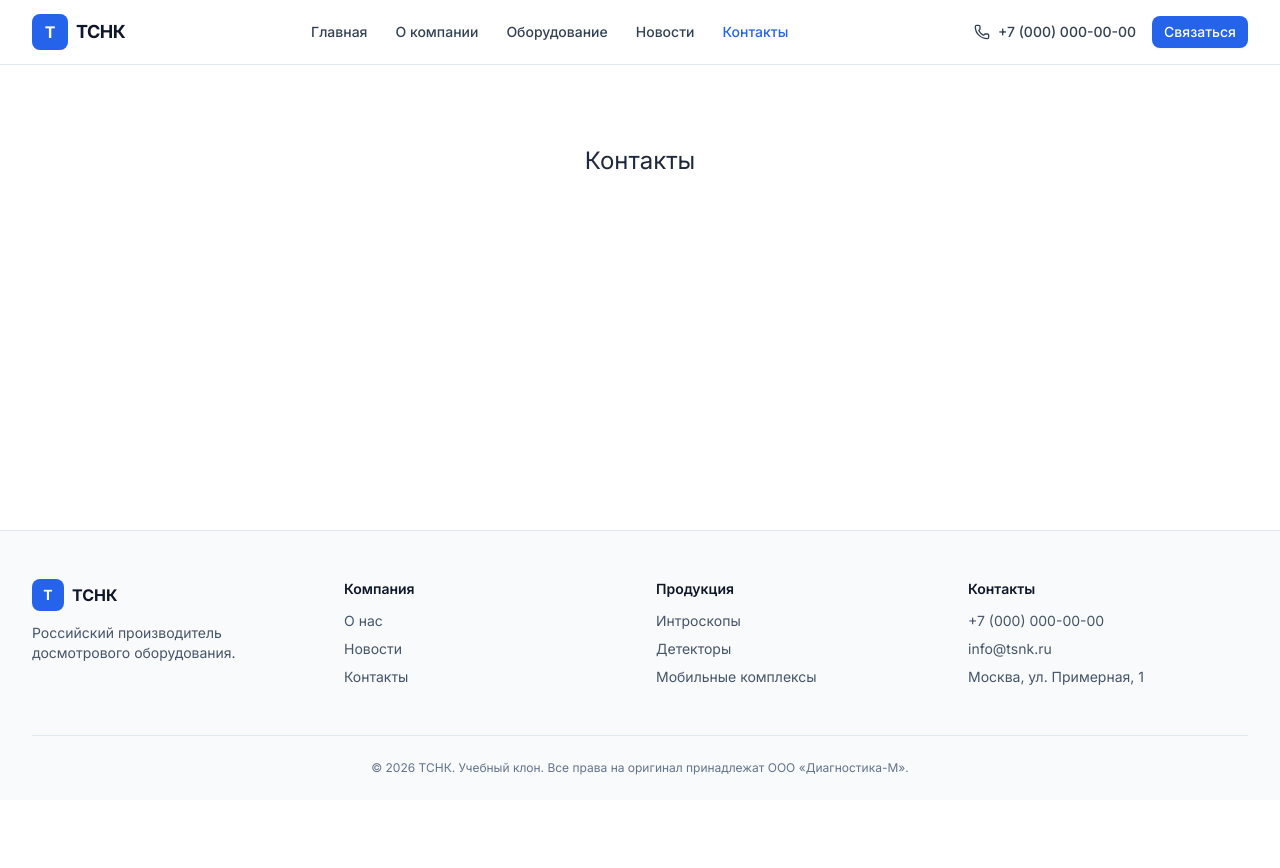
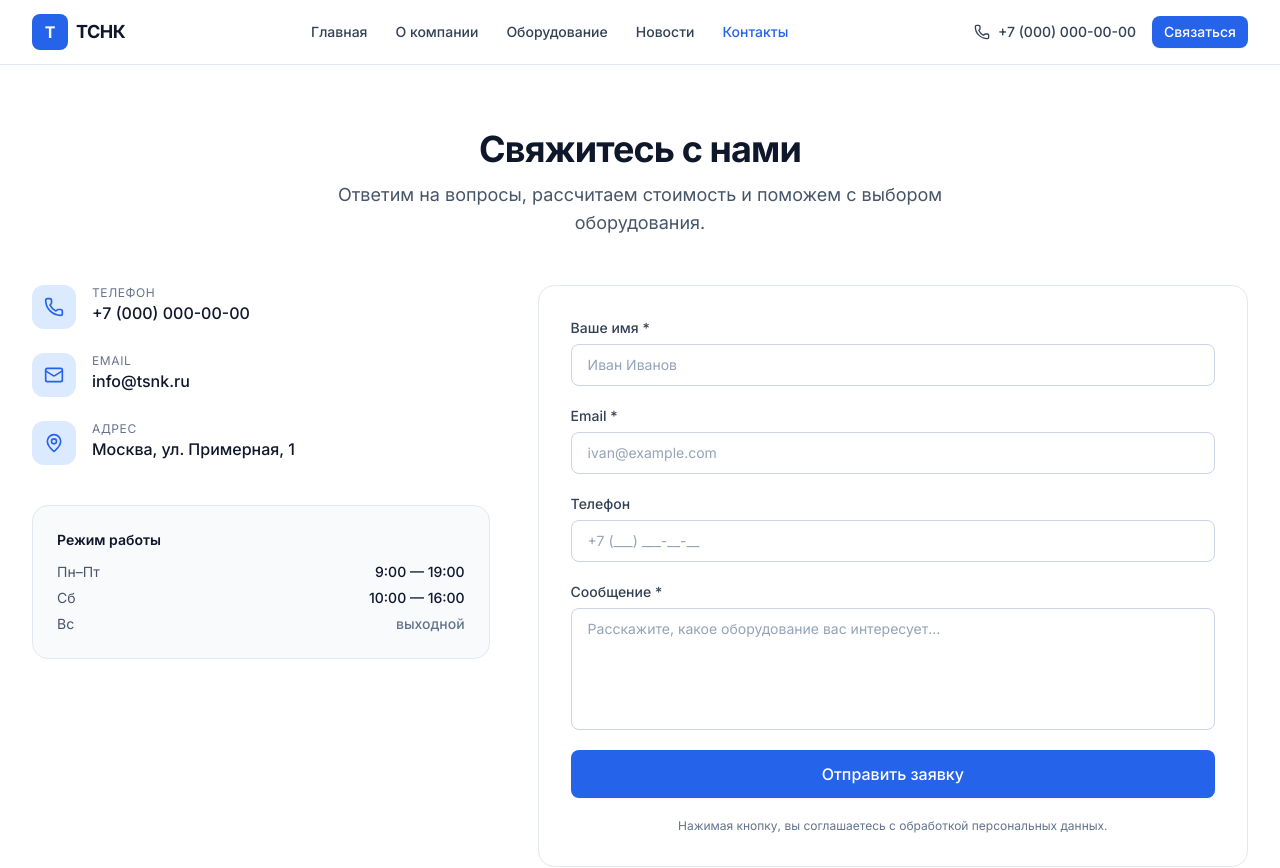
Before and after one commit to igorzolo/tsnk-clone, a React (Vite) app: page /contacts in a window 1280 px wide. Shown: the top 868 px of the page. Before the commit the page ends 800 px from the top, so only its background shows below. Built offline with nearby package versions, Linux system fonts and the light colour scheme.

Commit message:
fix: center subtitle in SectionTitle when align is center

```diff
--- a/package.json
+++ b/package.json
@@ -10,12 +10,14 @@
     "preview": "vite preview"
   },
   "dependencies": {
+    "@hookform/resolvers": "^5.9.1",
     "@tanstack/react-query": "^5.104.0",
     "clsx": "^2.1.1",
     "framer-motion": "^13.4.4",
     "lucide-react": "^1.48.0",
     "react": "^19.2.8",
     "react-dom": "^19.2.8",
+    "react-hook-form": "^7.89.0",
     "react-router-dom": "^7.18.4"
   },
   "devDependencies": {
--- /dev/null
+++ b/src/components/ui/Input.tsx
@@ -0,0 +1,71 @@
+import { forwardRef, type InputHTMLAttributes, type TextareaHTMLAttributes } from 'react';
+import { cn } from '../../lib/cn';
+
+type InputProps = InputHTMLAttributes<HTMLInputElement> & {
+  label?: string;
+  error?: string;
+};
+
+export const Input = forwardRef<HTMLInputElement, InputProps>(
+  ({ label, error, className, id, ...rest }, ref) => {
+    return (
+      <div className="flex flex-col gap-1.5">
+        {label && (
+          <label htmlFor={id} className="text-sm font-medium text-slate-700">
+            {label}
+          </label>
+        )}
+        <input
+          id={id}
+          ref={ref}
+          className={cn(
+            'rounded-lg border bg-white px-4 py-2.5 text-sm text-slate-900 transition-colors',
+            'placeholder:text-slate-400 focus:outline-none focus:ring-2 focus:ring-brand-500',
+            error
+              ? 'border-red-400 focus:ring-red-400'
+              : 'border-slate-300 focus:border-brand-500',
+            className,
+          )}
+          {...rest}
+        />
+        {error && <span className="text-xs text-red-500">{error}</span>}
+      </div>
+    );
+  },
+);
+Input.displayName = 'Input';
+
+type TextareaProps = TextareaHTMLAttributes<HTMLTextAreaElement> & {
+  label?: string;
+  error?: string;
+};
+
+export const Textarea = forwardRef<HTMLTextAreaElement, TextareaProps>(
+  ({ label, error, className, id, ...rest }, ref) => {
+    return (
+      <div className="flex flex-col gap-1.5">
+        {label && (
+          <label htmlFor={id} className="text-sm font-medium text-slate-700">
+            {label}
+          </label>
+        )}
+        <textarea
+          id={id}
+          ref={ref}
+          rows={5}
+          className={cn(
+            'resize-none rounded-lg border bg-white px-4 py-2.5 text-sm text-slate-900 transition-colors',
+            'placeholder:text-slate-400 focus:outline-none focus:ring-2 focus:ring-brand-500',
+            error
+              ? 'border-red-400 focus:ring-red-400'
+              : 'border-slate-300 focus:border-brand-500',
+            className,
+          )}
+          {...rest}
+        />
+        {error && <span className="text-xs text-red-500">{error}</span>}
+      </div>
+    );
+  },
+);
+Textarea.displayName = 'Textarea';
--- a/src/components/ui/SectionTitle.tsx
+++ b/src/components/ui/SectionTitle.tsx
@@ -13,13 +13,20 @@ export default function SectionTitle({
   align = 'left',
   className,
 }: SectionTitleProps) {
+  const centered = align === 'center';
+
   return (
-    <div className={cn(align === 'center' && 'text-center', className)}>
+    <div className={cn(centered && 'text-center', className)}>
       <h2 className="text-3xl font-bold tracking-tight text-slate-900 sm:text-4xl">
         {title}
       </h2>
       {subtitle && (
-        <p className="mt-3 max-w-2xl text-base text-slate-600 sm:text-lg">
+        <p
+          className={cn(
+            'mt-3 max-w-2xl text-base text-slate-600 sm:text-lg',
+            centered && 'mx-auto',
+          )}
+        >
           {subtitle}
         </p>
       )}
--- /dev/null
+++ b/src/lib/validators.ts
@@ -0,0 +1,19 @@
+import { z } from 'zod';
+
+export const contactSchema = z.object({
+  name: z
+    .string()
+    .min(2, 'Имя должно содержать минимум 2 символа')
+    .max(80, 'Слишком длинное имя'),
+  email: z.string().email('Некорректный email'),
+  phone: z
+    .string()
+    .optional()
+    .refine((v) => !v || /^[\d\s+()-]{7,20}$/.test(v), 'Некорректный телефон'),
+  message: z
+    .string()
+    .min(10, 'Сообщение должно содержать минимум 10 символов')
+    .max(2000, 'Сообщение слишком длинное'),
+});
+
+export type ContactFormData = z.infer<typeof contactSchema>;
--- a/src/pages/Contacts.tsx
+++ b/src/pages/Contacts.tsx
@@ -1,3 +1,183 @@
+import { useState } from 'react';
+import { useForm } from 'react-hook-form';
+import { zodResolver } from '@hookform/resolvers/zod';
+import { Mail, Phone, MapPin, CheckCircle2 } from 'lucide-react';
+import Container from '../components/ui/Container';
+import SectionTitle from '../components/ui/SectionTitle';
+import Button from '../components/ui/Button';
+import { Input, Textarea } from '../components/ui/Input';
+import { contactSchema, type ContactFormData } from '../lib/validators';
+
+const contacts = [
+  {
+    icon: Phone,
+    label: 'Телефон',
+    value: '+7 (000) 000-00-00',
+    href: 'tel:+70000000000',
+  },
+  {
+    icon: Mail,
+    label: 'Email',
+    value: 'info@tsnk.ru',
+    href: 'mailto:info@tsnk.ru',
+  },
+  {
+    icon: MapPin,
+    label: 'Адрес',
+    value: 'Москва, ул. Примерная, 1',
+  },
+];
+
 export default function Contacts() {
-  return <div className="py-20 text-center text-2xl">Контакты</div>;
+  const [sent, setSent] = useState(false);
+
+  const {
+    register,
+    handleSubmit,
+    formState: { errors, isSubmitting },
+    reset,
+  } = useForm<ContactFormData>({
+    resolver: zodResolver(contactSchema),
+    defaultValues: { name: '', email: '', phone: '', message: '' },
+  });
+
+  const onSubmit = async (data: ContactFormData) => {
+    // Пока это мок. Позже заменим на реальный API-запрос.
+    console.log('Форма отправлена:', data);
+    await new Promise((r) => setTimeout(r, 800));
+    setSent(true);
+    reset();
+  };
+
+  return (
+    <Container className="py-12 sm:py-16">
+      <SectionTitle
+        title="Свяжитесь с нами"
+        subtitle="Ответим на вопросы, рассчитаем стоимость и поможем с выбором оборудования."
+        align="center"
+      />
+
+      <div className="mt-12 grid gap-12 lg:grid-cols-5">
+        {/* Левая колонка — контакты */}
+        <div className="lg:col-span-2">
+          <div className="space-y-6">
+            {contacts.map(({ icon: Icon, label, value, href }) => (
+              <div key={label} className="flex gap-4">
+                <div className="flex h-11 w-11 shrink-0 items-center justify-center rounded-xl bg-brand-100 text-brand-600">
+                  <Icon size={20} />
+                </div>
+                <div>
+                  <div className="text-xs uppercase tracking-wider text-slate-500">
+                    {label}
+                  </div>
+                  {href ? (
+                    <a
+                      href={href}
+                      className="text-base font-medium text-slate-900 hover:text-brand-600"
+                    >
+                      {value}
+                    </a>
+                  ) : (
+                    <div className="text-base font-medium text-slate-900">
+                      {value}
+                    </div>
+                  )}
+                </div>
+              </div>
+            ))}
+          </div>
+
+          <div className="mt-10 rounded-2xl border border-slate-200 bg-slate-50 p-6">
+            <h3 className="text-sm font-semibold text-slate-900">
+              Режим работы
+            </h3>
+            <dl className="mt-3 space-y-1.5 text-sm text-slate-600">
+              <div className="flex justify-between">
+                <dt>Пн–Пт</dt>
+                <dd className="font-medium text-slate-900">9:00 — 19:00</dd>
+              </div>
+              <div className="flex justify-between">
+                <dt>Сб</dt>
+                <dd className="font-medium text-slate-900">10:00 — 16:00</dd>
+              </div>
+              <div className="flex justify-between">
+                <dt>Вс</dt>
+                <dd className="font-medium text-slate-500">выходной</dd>
+              </div>
+            </dl>
+          </div>
+        </div>
+
+        {/* Правая колонка — форма */}
+        <div className="lg:col-span-3">
+          <div className="rounded-2xl border border-slate-200 bg-white p-6 sm:p-8">
+            {sent ? (
+              <div className="flex flex-col items-center justify-center gap-4 py-12 text-center">
+                <div className="flex h-14 w-14 items-center justify-center rounded-full bg-green-100 text-green-600">
+                  <CheckCircle2 size={28} />
+                </div>
+                <h3 className="text-xl font-bold text-slate-900">
+                  Заявка отправлена
+                </h3>
+                <p className="max-w-sm text-sm text-slate-600">
+                  Мы получили ваше сообщение и свяжемся с вами в течение рабочего
+                  дня.
+                </p>
+                <Button
+                  variant="outline"
+                  onClick={() => setSent(false)}
+                  className="mt-2"
+                >
+                  Отправить ещё одну
+                </Button>
+              </div>
+            ) : (
+              <form onSubmit={handleSubmit(onSubmit)} className="space-y-5">
+                <Input
+                  id="name"
+                  label="Ваше имя *"
+                  placeholder="Иван Иванов"
+                  error={errors.name?.message}
+                  {...register('name')}
+                />
+                <Input
+                  id="email"
+                  type="email"
+                  label="Email *"
+                  placeholder="ivan@example.com"
+                  error={errors.email?.message}
+                  {...register('email')}
+                />
+                <Input
+                  id="phone"
+                  label="Телефон"
+                  placeholder="+7 (___) ___-__-__"
+                  error={errors.phone?.message}
+                  {...register('phone')}
+                />
+                <Textarea
+                  id="message"
+                  label="Сообщение *"
+                  placeholder="Расскажите, какое оборудование вас интересует…"
+                  error={errors.message?.message}
+                  {...register('message')}
+                />
+                <Button
+                  type="submit"
+                  size="lg"
+                  disabled={isSubmitting}
+                  className="w-full"
+                >
+                  {isSubmitting ? 'Отправляем…' : 'Отправить заявку'}
+                </Button>
+                <p className="text-center text-xs text-slate-500">
+                  Нажимая кнопку, вы соглашаетесь с обработкой персональных данных.
+                </p>
+              </form>
+            )}
+          </div>
+        </div>
+      </div>
+    </Container>
+  );
 }
--- a/src/types/index.ts
+++ b/src/types/index.ts
@@ -17,7 +17,8 @@ export type NewsItem = {
   slug: string;
   title: string;
   excerpt: string;
-  date: string; // ISO
+  content: string;   // добавь — полный текст новости
+  date: string;      // ISO
   image: string;
 };
 
```
Also changed, not shown: 1 other file (tests, documents, lock files or other folders).
